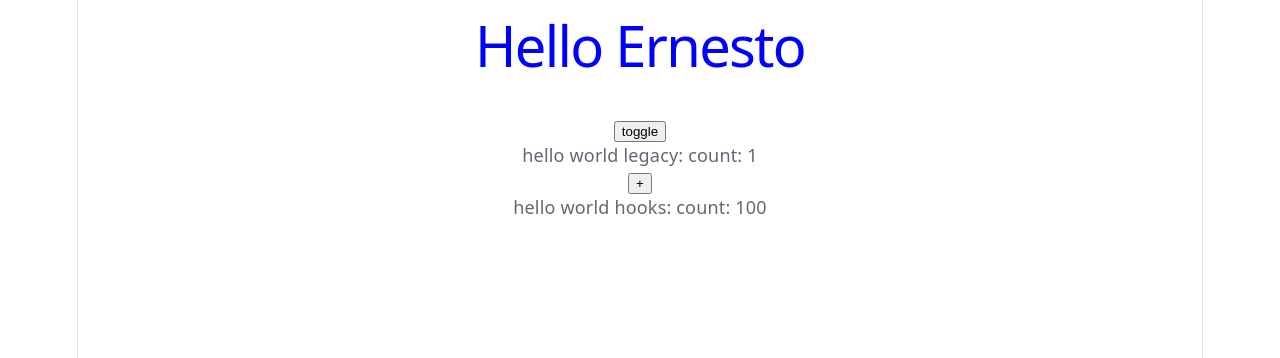
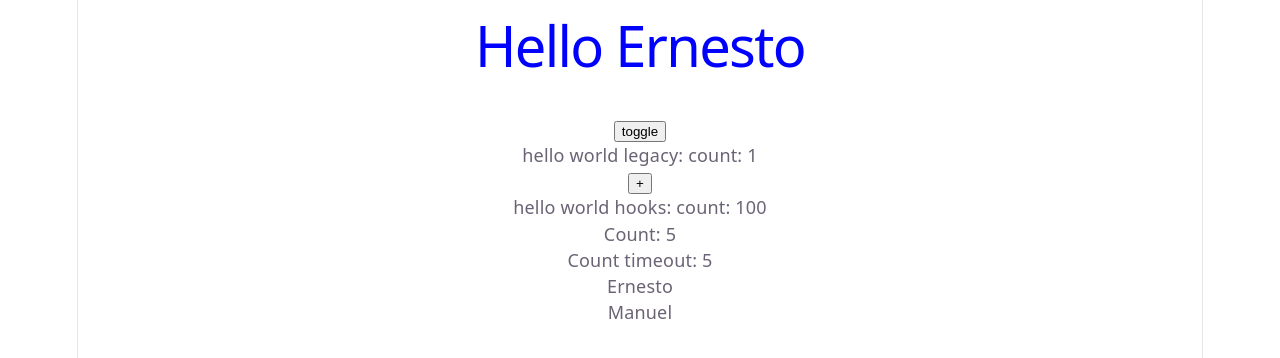
Before and after one commit to gemme/react-avanzado-k2i, a React (Vite) app: page / in a window 1280 px wide. Shown: the top 358 px of the page. Built offline with nearby package versions, Linux system fonts and the light colour scheme; no server answers.

Commit message:
clase-04

```diff
--- a/src/App.tsx
+++ b/src/App.tsx
@@ -2,6 +2,8 @@ import './App.css';
 import { FormatTitle } from './components/Common/FormatTitle';
 import { Wrapper } from './components/Wrapper';
 import { MyAppHook } from './components/MyAppHook';
+import { Count } from './Count';
+import { PeopleList } from './PeopleList';
 
 function App() {
   return (
@@ -10,7 +12,8 @@ function App() {
       <br />
       <Wrapper />
       <MyAppHook />
-
+      <Count />
+      <PeopleList />
     </div>
   );
 }
--- /dev/null
+++ b/src/Count.tsx
@@ -0,0 +1,53 @@
+// core the react hooks
+// built-in hooks, useState, useEffect, useCallback, useMemo, React compiler
+import { useState, useEffect } from 'react';
+
+export const Count = () => {
+    // arrays, objects, maps, sets
+    // tipo primitivos en js, number, string (chars), boolean
+    const [count, setCount] = useState<number>(0);
+
+    const [countTimeout, setCountTimeout] = useState<number>(0);
+
+    // class components
+    // mount -> montaje - didMount
+    // update -> actualizacion - didUpdate
+    // unmount -> desmontaje - wilUnmount
+
+    // function components - built-in hooks - useEffect
+    // mount -> montaje - useEffect en sus deps arreglo vacio - y se ejecuta una vez
+    // update -> actualizacion - useEffect valores en el arreglo que son deps, pueden props o valores del state
+    // unmount -> desmontaje - useEffect, return () => clearInterval
+
+    useEffect(() => {
+        const id = setInterval(() => {
+            console.log('useEffect');
+            setCount((prevCount) => prevCount + 1);
+
+        }, 1000);
+        return () => {
+            console.log('clear interval');
+            clearInterval(id);
+        };
+    // si no hay deps -> [], por lo tanto se ejecuta una sola vez en el montaje
+    }, []);
+
+    useEffect(() => {
+
+        const id = setTimeout(()=> {
+            setCountTimeout(currentState => currentState + 1);
+        }, 1000);
+
+        return () => clearTimeout(id);
+
+    }, [countTimeout]);
+
+
+    // JSX
+    return (
+        <>
+            <div>{'Count: ' + count}</div>
+            <div>{'Count timeout: ' + countTimeout}</div>
+        </>
+    );
+}
--- /dev/null
+++ b/src/PeopleList.tsx
@@ -0,0 +1,39 @@
+import {useState} from 'react';
+
+interface Address {
+    street: string;
+    streetNumber: number;
+}
+
+interface People{
+    name: string;
+    lastName?: string;
+    address?: Address;
+}
+
+export const PeopleList = () => {
+    const [people, setPeople] = useState<People[]>([{
+        name: 'Ernesto'
+    }, {
+        name: 'Manuel'
+    }]);
+
+    //[<span>Ernesto</span>, <span>Manuel</span>]
+    const render = people.map((p) =>  <div>{p.name}</div>);
+
+    /*
+    render.push(<div>{'Luis'}</div>);
+
+    render.forEach(element =>{
+        const result  = (
+        <div>
+            <>element</>
+            <div>{'Jose'}</div>
+        </div>
+        );
+        render.push(result)
+    });
+    */
+
+    return render;
+}
```
Also changed, not shown: src/functions.ts (added, +166 -0 lines).
